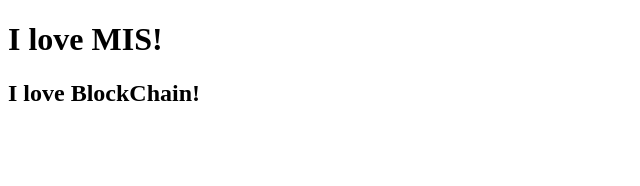
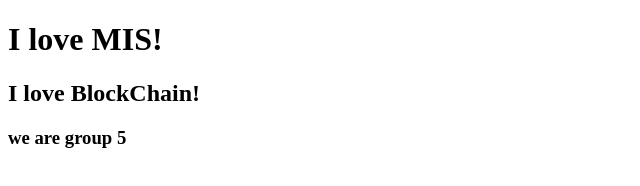
Before and after one commit to JOE-CHOU88/mis, a plain HTML site: page index.html in a window 1280 px wide. Shown: the whole page, without its empty margins (0-640 px from the left). Drawn offline with Linux system fonts and the light colour scheme.

Commit message:
新增組別

```diff
--- a/index.html
+++ b/index.html
@@ -11,6 +11,7 @@
 <body>
     <h1>I love MIS!</h1>
     <h2>I love BlockChain!</h2>
+    <h3>we are group 5</h3>
 </body>
 
 </html>
```
